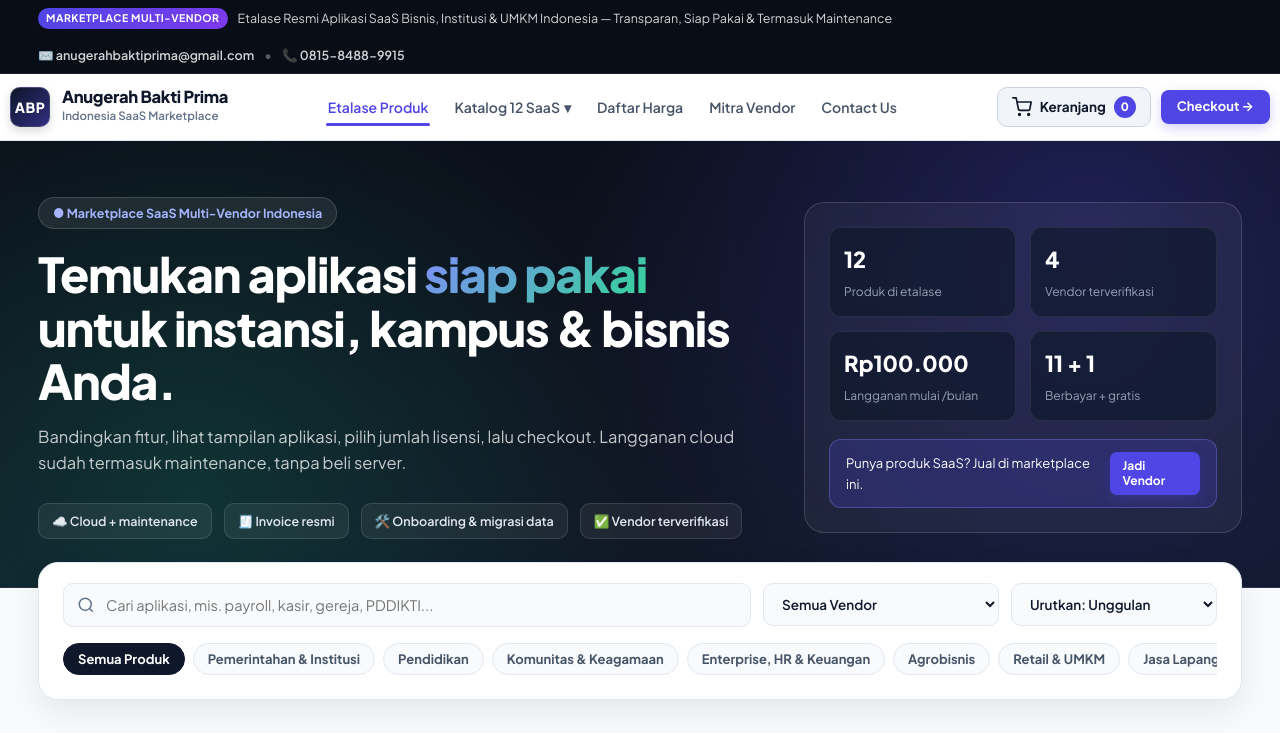
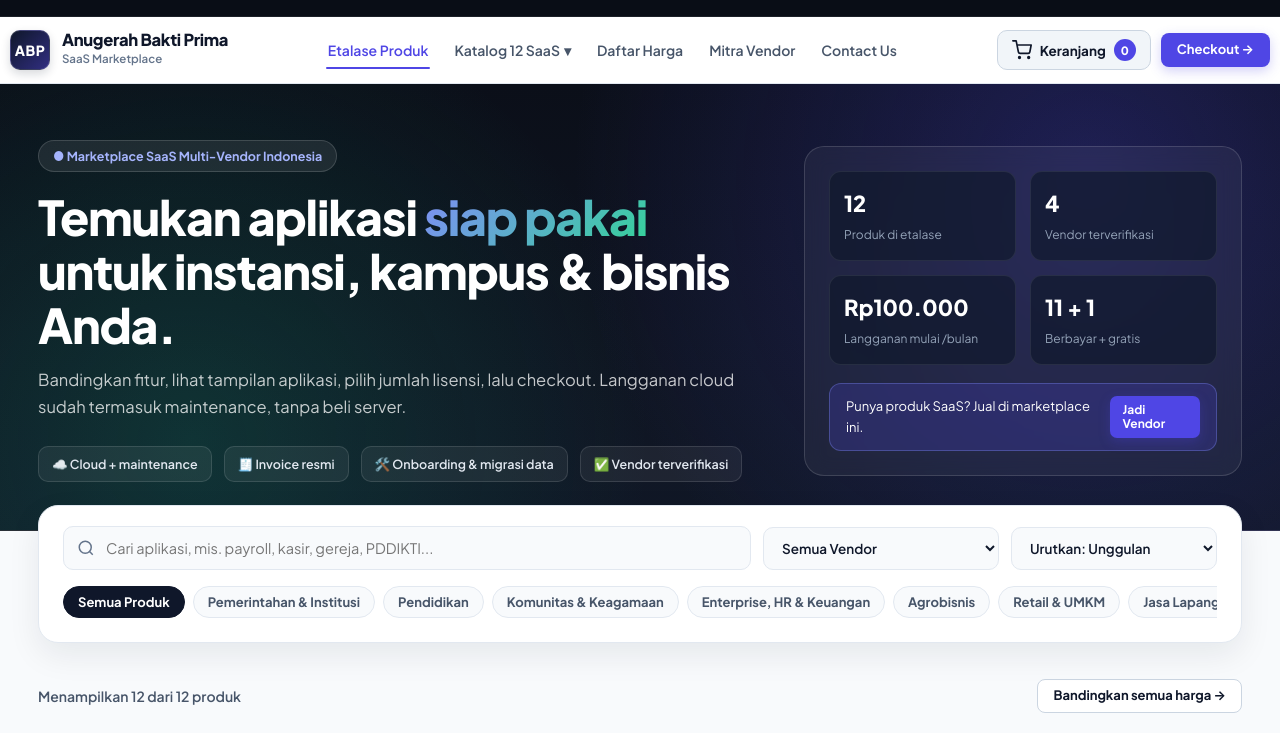
Before and after one commit to pm3t/abp_website, a plain HTML site: page index.html in a window 1280 px wide. Shown: the top 733 px of the page. Drawn offline with Linux system fonts and the light colour scheme.

Commit message:
feat: update contact information and address in CONFIG; simplify subtitles in HTML

```diff
--- a/app.js
+++ b/app.js
@@ -11,13 +11,13 @@ const CONFIG = {
   email: 'anugerahbaktiprima@gmail.com',
   phoneDisplay: '0815-8488-9915',
   phoneWA: '6281584889915',
-  address: 'Bakrie Tower Lt. 18, Rasuna Epicentrum, Jl. H.R. Rasuna Said, Kuningan, Jakarta Selatan 12940',
+  address: 'Villa Gunung Lestari Jl. Rinjani II Blok F2 No. 5 Jombang Ciputat Tangerang Selatan 15414',
   // Form dikirim ke email via FormSubmit (tanpa backend). Submit pertama memerlukan aktivasi dari inbox email tujuan.
   formEndpoint: 'https://formsubmit.co/ajax/anugerahbaktiprima@gmail.com',
   // GANTI dengan rekening resmi perusahaan sebelum go-live
   bankAccounts: [
-    { bank: 'BCA', number: '000-000-0000', holder: 'PT. Anugerah Bakti Prima' },
-    { bank: 'Mandiri', number: '000-00-0000000-0', holder: 'PT. Anugerah Bakti Prima' }
+    { bank: 'BCA', number: '000-000-0000', holder: 'Bayu Nurcahyono' },
+    { bank: 'BRI', number: '000-00-0000000-0', holder: 'Bayu Nurcahyono' }
   ],
   adminPasscodes: ['abp2026']
 };
@@ -445,6 +445,24 @@ function setupNavigation() {
   const links = document.getElementById('nav-links');
   if (toggle && links) toggle.addEventListener('click', () => links.classList.toggle('open'));
   document.querySelectorAll('#nav-links a').forEach(a => a.addEventListener('click', () => links && links.classList.remove('open')));
+
+  // Sinkronkan topbar & footer di index.html dengan CONFIG agar cukup ubah 1 tempat di CONFIG
+  const topbarRight = document.querySelector('.topbar-right');
+  if (topbarRight) {
+    topbarRight.innerHTML = `
+      <a href="mailto:${CONFIG.email}">✉️ ${escapeHtml(CONFIG.email)}</a>
+      <span class="sep">•</span>
+      <a href="https://wa.me/${CONFIG.phoneWA}" target="_blank">📞 ${escapeHtml(CONFIG.phoneDisplay)}</a>
+    `;
+  }
+  const footerContact = document.querySelector('.footer-contact-mini');
+  if (footerContact) {
+    footerContact.innerHTML = `
+      <div>📍 ${escapeHtml(CONFIG.address)}</div>
+      <div>✉️ <a href="mailto:${CONFIG.email}">${escapeHtml(CONFIG.email)}</a></div>
+      <div>📞 <a href="https://wa.me/${CONFIG.phoneWA}" target="_blank">${escapeHtml(CONFIG.phoneDisplay)}</a></div>
+    `;
+  }
 }
 
 function handleRouting() {
@@ -1401,7 +1419,7 @@ function renderInvoicePage(container, orderNo) {
         <div class="invoice-box">
           <div class="invoice-top">
             <div>
-              <div class="mark"><div class="mark-logo-box">ABP</div><div class="mark-text-group"><span class="mark-title">${CONFIG.companyName}</span><span class="mark-subtitle">Indonesia SaaS Marketplace</span></div></div>
+              <div class="mark"><div class="mark-logo-box">ABP</div><div class="mark-text-group"><span class="mark-title">${CONFIG.companyName}</span><span class="mark-subtitle">SaaS Marketplace</span></div></div>
               <div style="font-size:12.5px; color:var(--ink-muted); margin-top:10px; max-width:42ch;">${CONFIG.address}<br>${CONFIG.email} · ${CONFIG.phoneDisplay}</div>
             </div>
             <div style="text-align:right;">
--- a/index.html
+++ b/index.html
@@ -29,15 +29,18 @@
   <!-- TOP ANNOUNCEMENT BAR -->
   <div class="topbar">
     <div class="wrap topbar-inner">
+      <!--
       <div class="topbar-left">
         <span class="topbar-pill">MARKETPLACE MULTI-VENDOR</span>
         <span>Etalase Resmi Aplikasi SaaS Bisnis, Institusi & UMKM Indonesia — Transparan, Siap Pakai & Termasuk Maintenance</span>
       </div>
+
       <div class="topbar-right">
         <a href="mailto:anugerahbaktiprima@gmail.com">✉️ anugerahbaktiprima@gmail.com</a>
         <span class="sep">•</span>
         <a href="https://wa.me/6281584889915" target="_blank">📞 0815-8488-9915</a>
       </div>
+      -->
     </div>
   </div>
 
@@ -48,7 +51,7 @@
         <div class="mark-logo-box">ABP</div>
         <div class="mark-text-group">
           <span class="mark-title">Anugerah Bakti Prima</span>
-          <span class="mark-subtitle">Indonesia SaaS Marketplace</span>
+          <span class="mark-subtitle">SaaS Marketplace</span>
         </div>
       </a>
 
@@ -132,7 +135,7 @@
           <div class="mark-logo-box">ABP</div>
           <div class="mark-text-group">
             <span class="mark-title" style="color:#fff;">PT. Anugerah Bakti Prima</span>
-            <span class="mark-subtitle" style="color:rgba(255,255,255,0.6);">Indonesia Curated SaaS Marketplace</span>
+            <span class="mark-subtitle" style="color:rgba(255,255,255,0.6);">SaaS Marketplace</span>
           </div>
         </div>
         <p class="footer-desc">
```
